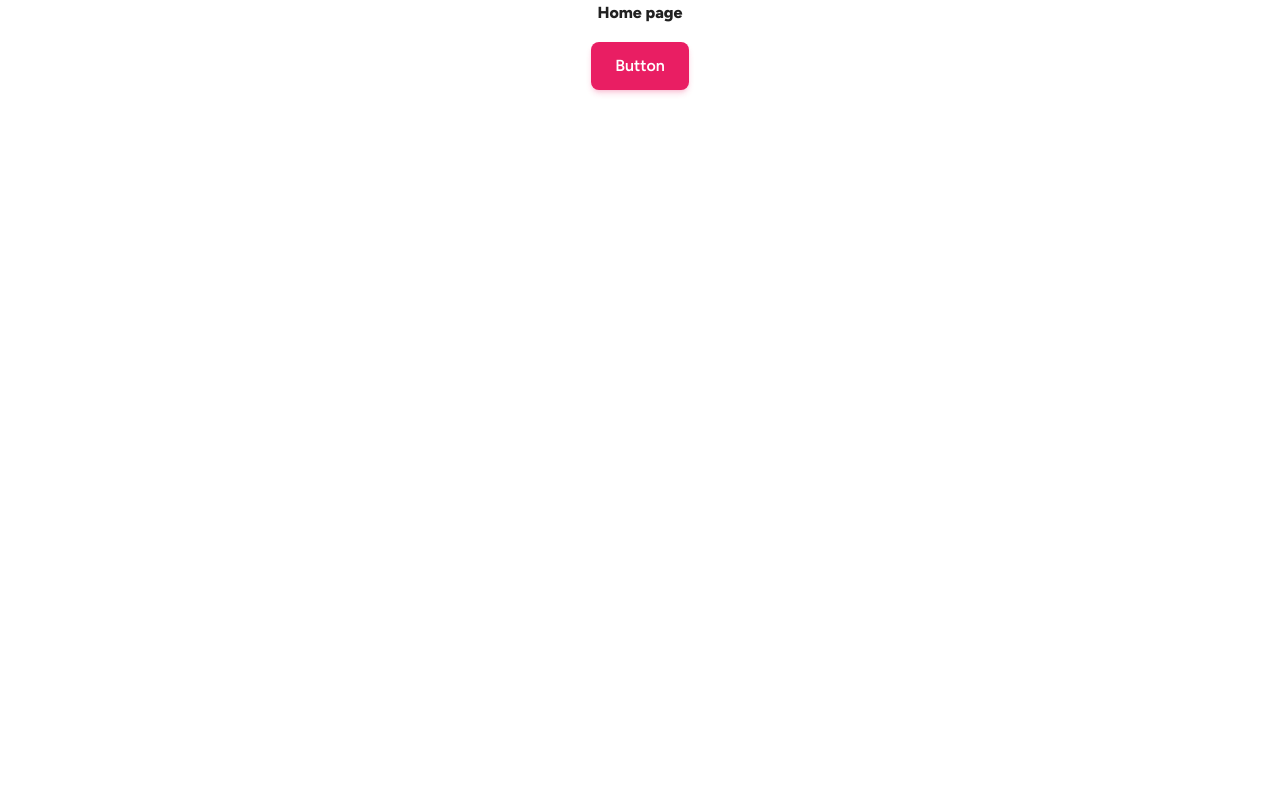
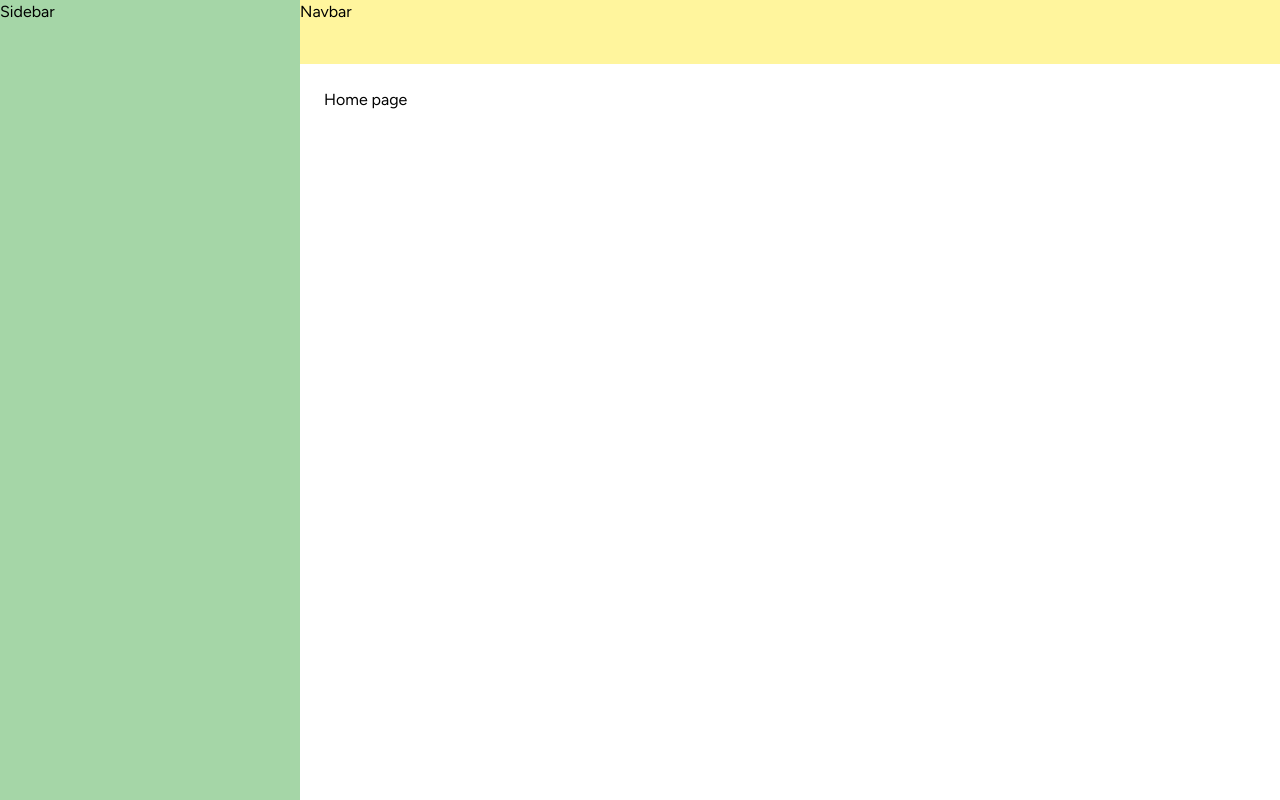
Before and after one commit to fajarfadillahh/dashboard-ponic-voting-web-application, a Next.js app: page / in a window 1280 px wide. Built offline with nearby package versions, Linux system fonts and the light colour scheme.

Commit message:
create some file & edited layouting

```diff
--- /dev/null
+++ b/components/Footer.jsx
@@ -0,0 +1,3 @@
+export default function Footer() {
+  return <footer className="w-full bg-blue-200">Footer</footer>;
+}
--- /dev/null
+++ b/components/Layout.jsx
@@ -0,0 +1,22 @@
+// import components
+import Sidebar from "@/components/Sidebar";
+import Navbar from "@/components/Navbar";
+import Footer from "@/components/Footer";
+
+export default function Layout({ className, children }) {
+  return (
+    <div className="relative mx-auto flex max-w-[1440px] items-start overflow-hidden">
+      <Sidebar />
+
+      <div
+        className={`scrollbar-hide relative flex h-screen w-full flex-1 flex-col overflow-y-auto ${className}`}
+      >
+        <Navbar />
+
+        <main className="min-h-full px-6 pt-[calc(64px+24px)]">{children}</main>
+
+        <Footer />
+      </div>
+    </div>
+  );
+}
--- /dev/null
+++ b/components/Navbar.jsx
@@ -0,0 +1,7 @@
+export default function Navbar() {
+  return (
+    <nav className="fixed top-0 w-[calc(100%-300px)] max-w-[1140px] bg-yellow-200">
+      <div className="h-16">Navbar</div>
+    </nav>
+  );
+}
--- /dev/null
+++ b/components/Sidebar.jsx
@@ -0,0 +1,3 @@
+export default function Sidebar() {
+  return <aside className="h-screen w-[300px] bg-green-200">Sidebar</aside>;
+}
--- a/package.json
+++ b/package.json
@@ -15,7 +15,8 @@
     "next": "latest",
     "react": "latest",
     "react-dom": "latest",
-    "react-icons": "^4.11.0"
+    "react-icons": "^4.11.0",
+    "tailwind-scrollbar-hide": "^1.1.7"
   },
   "devDependencies": {
     "autoprefixer": "latest",
--- a/pages/index.jsx
+++ b/pages/index.jsx
@@ -1,18 +1,18 @@
-import { Button, Typography } from "@material-tailwind/react";
+import Head from "next/head";
+
+// import components
+import Layout from "@/components/Layout";
 
 export default function Home() {
   return (
-    <div className="flex flex-col items-center justify-center gap-4">
-      <Typography variant="h6" className="font-extrabold text-gray-900">
-        Home page
-      </Typography>
-      <Button
-        size="md"
-        color="pink"
-        className="text-base font-semibold capitalize"
-      >
-        Button
-      </Button>
-    </div>
+    <>
+      <Head>
+        <title>Dashboard - Ponic Voting Web Application.</title>
+      </Head>
+
+      <Layout>
+        <div>Home page</div>
+      </Layout>
+    </>
   );
 }
--- a/tailwind.config.js
+++ b/tailwind.config.js
@@ -12,5 +12,8 @@ export default withMT({
     },
     extend: {},
   },
-  plugins: [require("@tailwindcss/line-clamp")],
+  plugins: [
+    require("@tailwindcss/line-clamp"),
+    require("tailwind-scrollbar-hide"),
+  ],
 });
```
Also changed, not shown: 1 other file (tests, documents, lock files or other folders).
